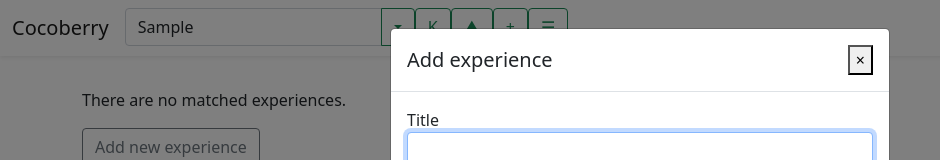
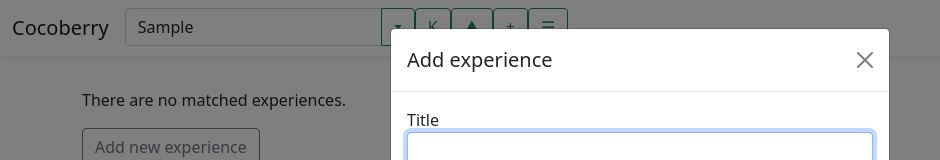
Before and after one commit to vanillajonathan/cocoberry, a React (Create React App) app: page / in a window 1280 px wide. Both pictures are taken after typing "Sample" into the empty fields and a click on the button "Add new experience". Shown: the top 160 px of the page, without its empty margins (0-940 px from the left). Built offline with nearby package versions, Linux system fonts and the light colour scheme.

Commit message:
Fix Bootstrap 5 modal close button

```diff
--- a/src/components/AddExperienceDialog.tsx
+++ b/src/components/AddExperienceDialog.tsx
@@ -48,9 +48,7 @@ export const AddExperienceDialog: React.FunctionComponent<IProps> = (props: IPro
                     <div className="modal-content">
                         <div className="modal-header">
                             <h5 className="modal-title">Add experience</h5>
-                            <button type="button" className="close" data-dismiss="modal" aria-label="Close" onClick={handleClose}>
-                                <span aria-hidden="true">&times;</span>
-                            </button>
+                            <button type="button" className="btn-close" data-dismiss="modal" aria-label="Close" onClick={handleClose}></button>
                         </div>
                         <form onSubmit={handleSubmit}>
                             <div className="modal-body">
--- a/src/components/EditExperienceDialog.tsx
+++ b/src/components/EditExperienceDialog.tsx
@@ -60,9 +60,7 @@ export const EditExperienceDialog: React.FunctionComponent<IProps> = (props: IPr
                     <div className="modal-content">
                         <div className="modal-header">
                             <h5 className="modal-title">Edit experience</h5>
-                            <button type="button" className="close" data-dismiss="modal" aria-label="Close" onClick={handleClose}>
-                                <span aria-hidden="true">&times;</span>
-                            </button>
+                            <button type="button" className="btn-close" data-dismiss="modal" aria-label="Close" onClick={handleClose}></button>
                         </div>
                         <form onSubmit={handleSubmit}>
                             <div className="modal-body">
--- a/src/components/ShortcutsDialog.tsx
+++ b/src/components/ShortcutsDialog.tsx
@@ -20,9 +20,7 @@ export const ShortcutsDialog: React.FunctionComponent<IProps> = (props: IProps)
                     <div className="modal-content">
                         <div className="modal-header">
                             <h5 className="modal-title">Keyboard Shortcuts</h5>
-                            <button type="button" className="close" data-dismiss="modal" aria-label="Close" onClick={props.onClose}>
-                                <span aria-hidden="true">&times;</span>
-                            </button>
+                            <button type="button" className="btn-close" data-dismiss="modal" aria-label="Close" onClick={props.onClose}></button>
                         </div>
                         <div className="modal-body">
                             <div className="container-fluid">
```
